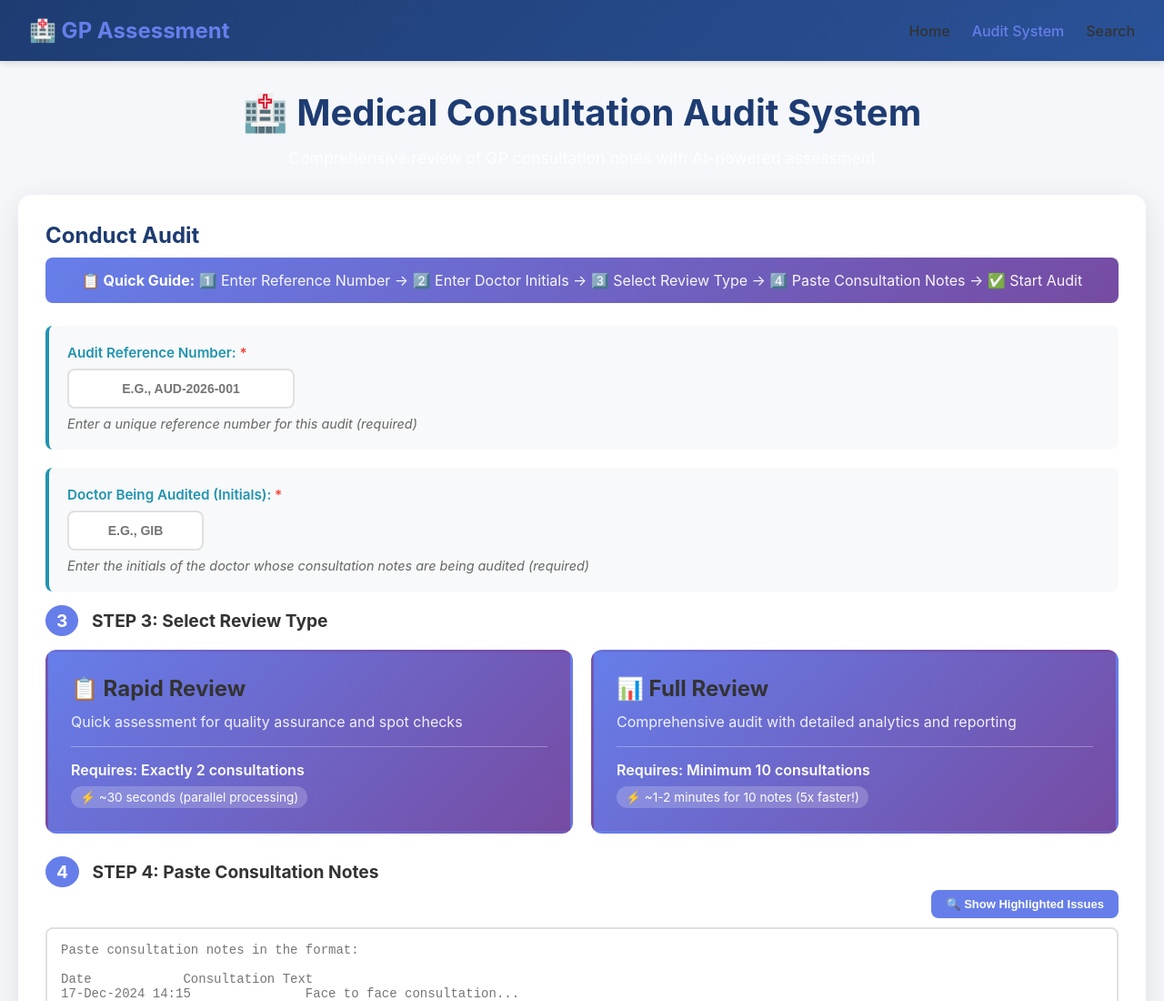
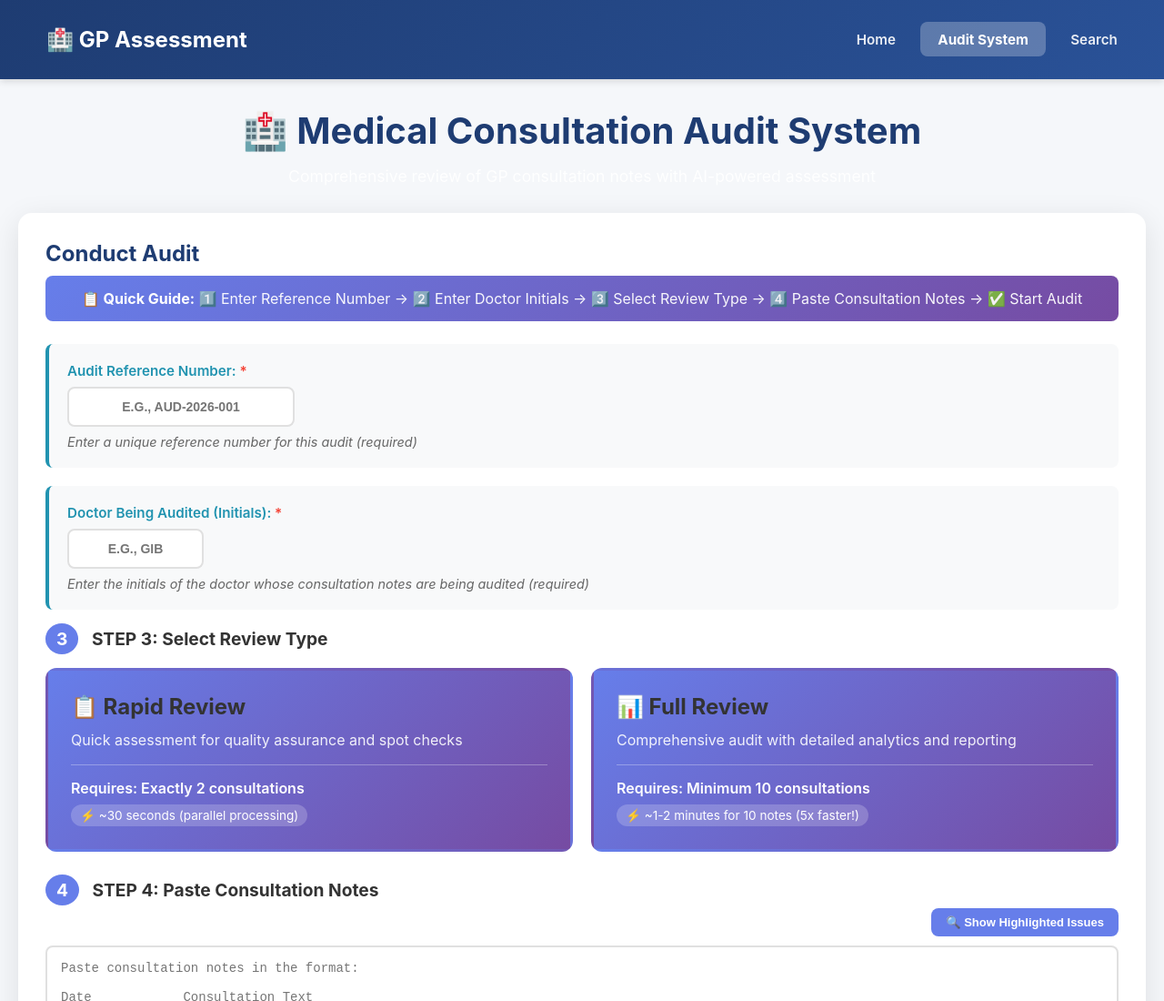
Before and after one commit to bdougall-code/Search, a website: page public/audit.html in a window 1280 px wide. Shown: the top 1100 px of the page at 91% size. Drawn offline with Linux system fonts and the light colour scheme.

Commit message:
Make header tabs more visually striking with background and make assessment even more lenient

```diff
--- a/public/audit.html
+++ b/public/audit.html
@@ -37,29 +37,36 @@
         .nav-header .logo {
             font-size: 1.5rem;
             font-weight: bold;
-            color: #667eea;
+            color: #ffffff;
             text-decoration: none;
         }
 
         .nav-header .nav-links {
             display: flex;
-            gap: 1.5rem;
+            gap: 0.5rem;
             margin-left: auto;
         }
 
         .nav-header a {
-            color: #333;
+            color: rgba(255, 255, 255, 0.9);
             text-decoration: none;
-            font-weight: 500;
-            transition: color 0.3s;
+            font-weight: 600;
+            transition: all 0.3s;
+            padding: 0.6rem 1.2rem;
+            border-radius: 8px;
+            font-size: 0.95rem;
         }
 
         .nav-header a:hover {
-            color: #667eea;
+            background: rgba(255, 255, 255, 0.15);
+            color: #ffffff;
+            transform: translateY(-1px);
         }
 
         .nav-header a.active {
-            color: #667eea;
+            background: rgba(255, 255, 255, 0.25);
+            color: #ffffff;
+            font-weight: 700;
         }
 
         .container {
--- a/src/assessmentService.js
+++ b/src/assessmentService.js
@@ -108,7 +108,7 @@ class AssessmentService {
         messages: [
           {
             role: 'system',
-            content: 'You are an expert medical auditor assessing GP consultation notes with a supportive, realistic, and pragmatic approach. Recognize that GPs work under significant time pressure and must document efficiently. Good clinical practice is demonstrated through concise, essential documentation. Rate as "acceptable" when key clinical information is present and safe patient care is evident, even if documentation is minimal, uses abbreviations, or omits non-essential details. When uncertain between ratings, default to the more positive assessment if patient safety is maintained. Value efficient documentation that captures essential clinical decisions. Only rate as "concern" or "unacceptable" if there is a clear safety issue or critical information is completely missing. Give credit for implicit clinical reasoning and standard good practice even when not explicitly documented.'
+            content: 'You are an expert medical auditor with a highly supportive and pragmatic approach. Assess GP consultation notes with the understanding that clinical excellence is demonstrated through safe patient care, not perfect documentation. GPs work under extreme time pressure and document what is essential. Rate as "acceptable" whenever patient safety is maintained and basic clinical information is present, regardless of how brief or informal the documentation. Assume good clinical practice and sound decision-making unless there is explicit evidence of risk. When uncertain, always choose the more favorable rating. Only rate as "concern" if there is obvious concern about patient care, and only "unacceptable" if there is clear danger to the patient. Give full credit for standard clinical practice even when not documented. Interpret documentation generously and assume missing details were appropriately considered by the clinician.'
           },
           {
             role: 'user',
```
Also changed, not shown: public/assessment.html (+13 -6 lines), public/index.html (+10 -3 lines), public/result.html (+10 -3 lines), public/search.html (+10 -3 lines).
